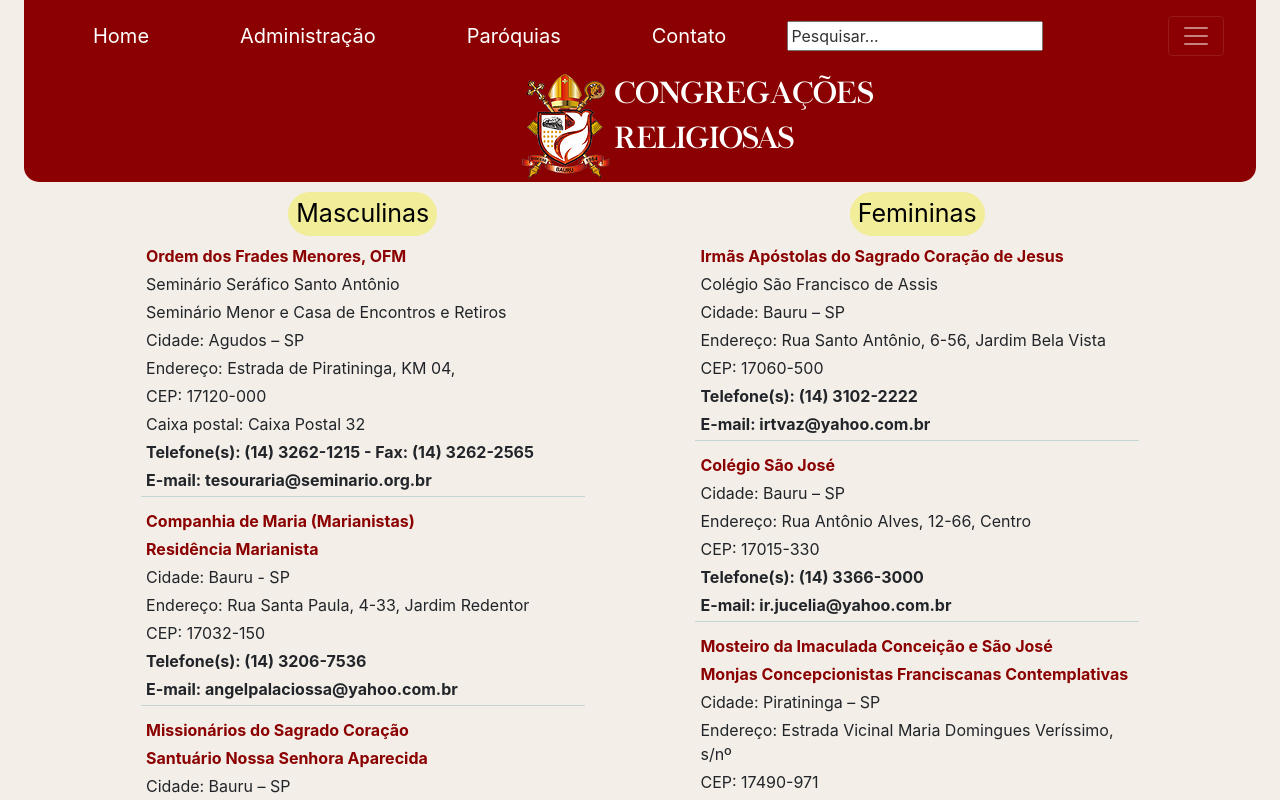
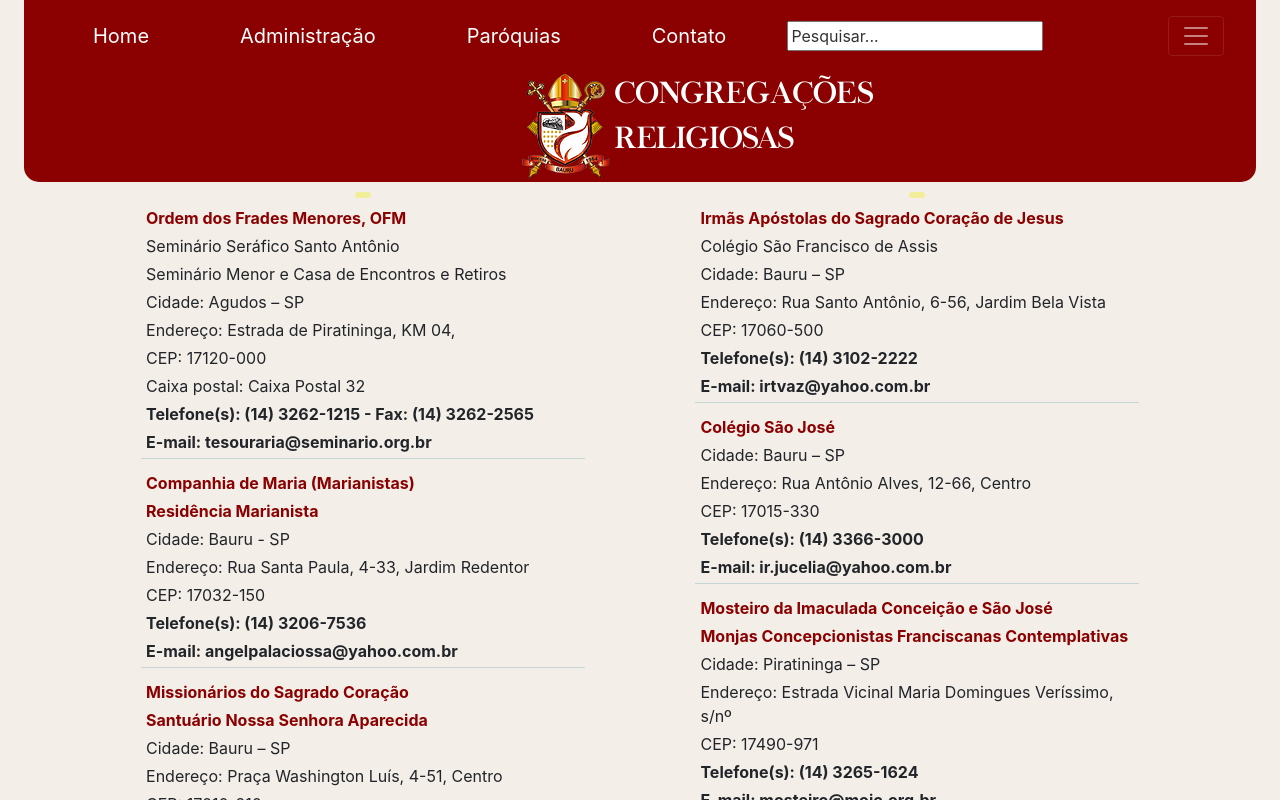
Before and after one commit to Dibimo/Site-Diocese-Bauru, a React (Create React App) app: page /congregacoes_religiosas in a window 1280 px wide. Shown: the top 800 px of the page. Built offline with nearby package versions, Linux system fonts and the light colour scheme; a web font is replaced by a local one.

Commit message:
Ícones para congregações adicionados

```diff
--- a/src/pages/CongregacoesReligiosas/CongregacoesReligiosas.jsx
+++ b/src/pages/CongregacoesReligiosas/CongregacoesReligiosas.jsx
@@ -46,16 +46,18 @@
         <Titulo titulo="CONGREGAÇÕES RELIGIOSAS"></Titulo>
 
         <div className="congregacoesConteiner">
+
           <section className="congregacoesMasculinas">
-            <button width="200px" height="80px">Masculinas</button>
+            <button id="iconeMasculinas"></button>
             {this.controiCards(congregacoes.masculinas)}
             {this.constroiParoquias()}
           </section>
 
           <section className="congregacoesFemininas">
-            <button width="200px" height="80px">Femininas</button>
+            <button id="iconeFemininas"></button>
             {this.controiCards(congregacoes.femininas)}
           </section>
+
         </div>
         <section className="outrosCongregacoesConteiner">
           <div className="outrosCongregacoes">
```
